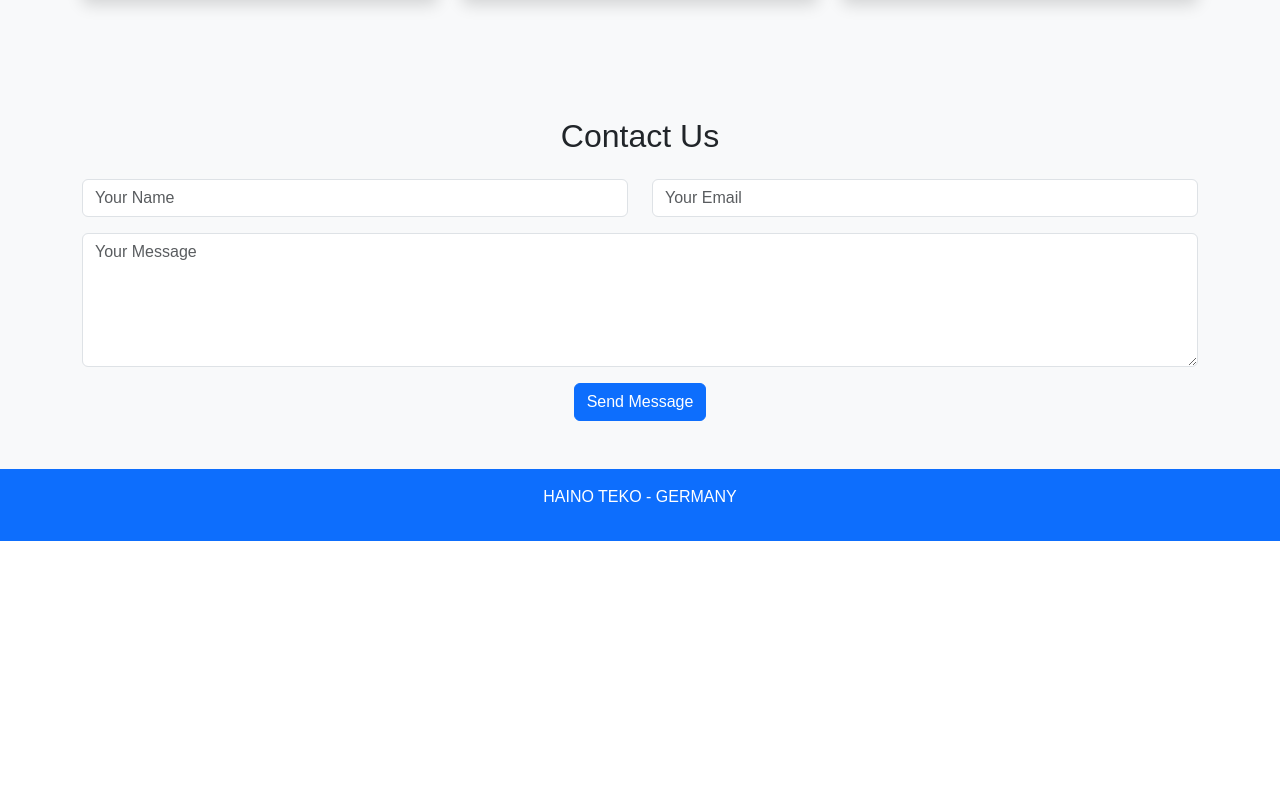
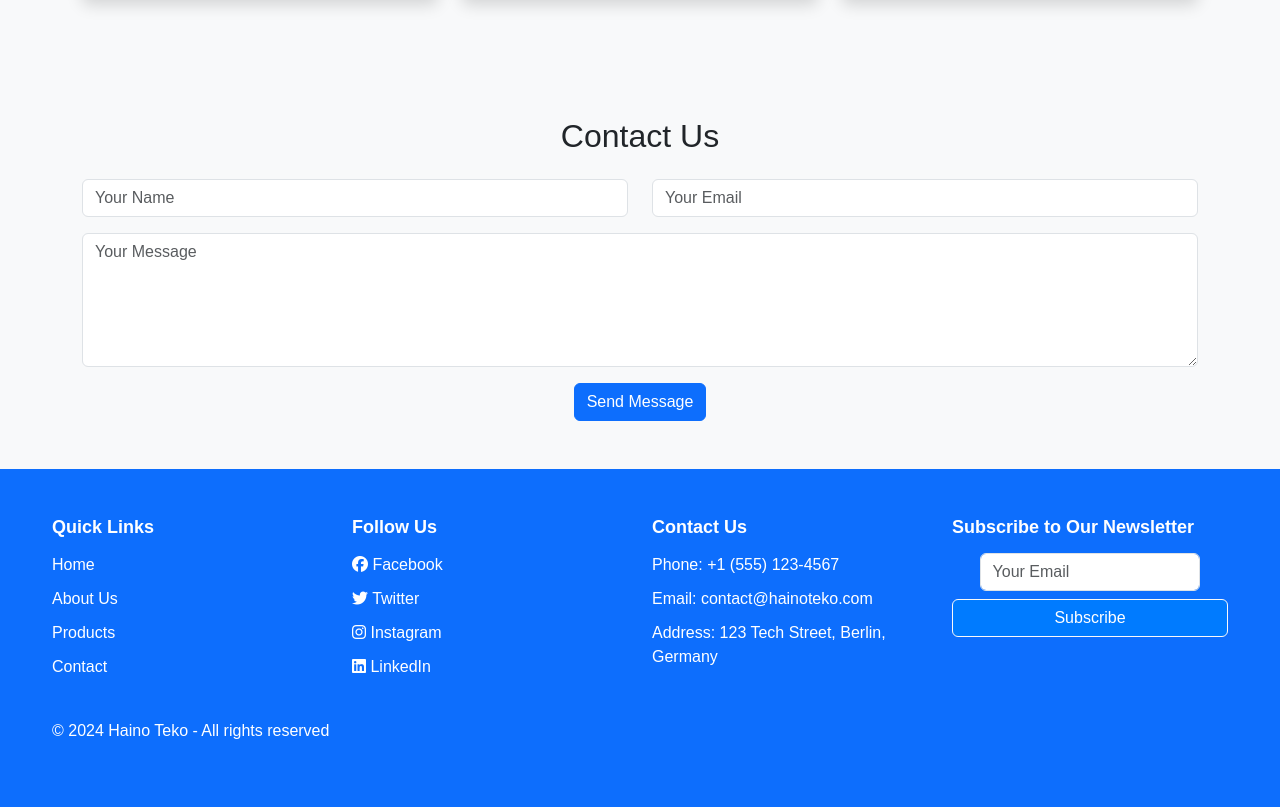
Before and after one commit to Adharsh-s-tvm/Hainoteko-page-project, a plain HTML site: page index.html in a window 1280 px wide. Shown: the part 2074-2881 px from the top of the page. Before the commit the page ends 2615 px from the top, so only its background shows below. Drawn offline with nearby package versions, Linux system fonts and the light colour scheme; a web font is replaced by a local one.

Commit message:
footer details added

```diff
--- a/index.html
+++ b/index.html
@@ -143,10 +143,65 @@
     </section>
 
 
-    <footer class="bg-primary text-white py-3 text-center">
+    <!-- <footer class="bg-primary text-white py-3 text-center">
         <p>HAINO TEKO - GERMANY</p>
+    </footer> -->
+
+
+
+
+    <footer class="bg-primary text-white py-5 text-center text-md-start">
+        <div class="container">
+
+            <div class="row">
+
+                <div class="col-md-3">
+                    <h5>Quick Links</h5>
+                    <ul class="list-unstyled">
+                        <li><a href="#home" class="text-white">Home</a></li>
+                        <li><a href="#about" class="text-white">About Us</a></li>
+                        <li><a href="#products-top" class="text-white">Products</a></li>
+                        <li><a href="#contact" class="text-white">Contact</a></li>
+                    </ul>
+                </div>
+
+
+                <div class="col-md-3">
+                    <h5>Follow Us</h5>
+                    <ul class="list-unstyled">
+                        <li><a href="#" class="text-white"><i class="fab fa-facebook"></i> Facebook</a></li>
+                        <li><a href="#" class="text-white"><i class="fab fa-twitter"></i> Twitter</a></li>
+                        <li><a href="#" class="text-white"><i class="fab fa-instagram"></i> Instagram</a></li>
+                        <li><a href="#" class="text-white"><i class="fab fa-linkedin"></i> LinkedIn</a></li>
+                    </ul>
+                </div>
+
+
+                <div class="col-md-3">
+                    <h5>Contact Us</h5>
+                    <ul class="list-unstyled">
+                        <li>Phone: +1 (555) 123-4567</li>
+                        <li>Email: <a href="mailto:contact@hainoteko.com" class="text-white">contact@hainoteko.com</a></li>
+                        <li>Address: 123 Tech Street, Berlin, Germany</li>
+                    </ul>
+                </div>
+
+
+                <div class="col-md-3">
+                    <h5>Subscribe to Our Newsletter</h5>
+                    <form action="#" method="POST">
+                        <input type="email" class="form-control mb-2" placeholder="Your Email" required>
+                        <button type="submit" class="btn btn-light w-100">Subscribe</button>
+                    </form>
+                </div>
+            </div>
+
+
+            <div class="pt-4">
+                <p>&copy; 2024 Haino Teko - All rights reserved</p>
+            </div>
+        </div>
     </footer>
-
 
 
     <script src="https://cdn.jsdelivr.net/npm/bootstrap@5.3.0/dist/js/bootstrap.bundle.min.js" defer></script>
--- a/style.css
+++ b/style.css
@@ -18,7 +18,7 @@ body {
 }
 
 .products-section .card:hover {
-    transform: scale(1.05);
+    transform: scale(1.02);
 }
 .contact-section {
     background: #f8f9fa;
@@ -38,3 +38,59 @@ footer {
 .card-title{
     font-weight: bolder;
 }
+
+footer {
+    background-color: #007bff;
+    color: white;
+  }
+
+  footer h5 {
+    font-size: 18px;
+    font-weight: 700;
+    margin-bottom: 15px;
+  }
+
+  footer ul li {
+    margin-bottom: 10px;
+  }
+
+  footer ul li a {
+    color: white;
+    text-decoration: none;
+  }
+
+  footer ul li a:hover {
+    text-decoration: underline;
+  }
+
+  footer .form-control {
+    width: 80%;
+    margin: 0 auto;
+  }
+
+  footer .btn {
+    background-color: #007bff;
+    color: white;
+  }
+
+  footer .btn:hover {
+    background-color: #0056b3;
+  }
+
+  footer .container {
+    max-width: 1200px;
+  }
+
+  @media (max-width: 768px) {
+    footer .row {
+      text-align: center;
+    }
+
+    footer .col-md-3 {
+      margin-bottom: 20px;
+    }
+
+    footer .form-control {
+      width: 100%;
+    }
+  }
```
